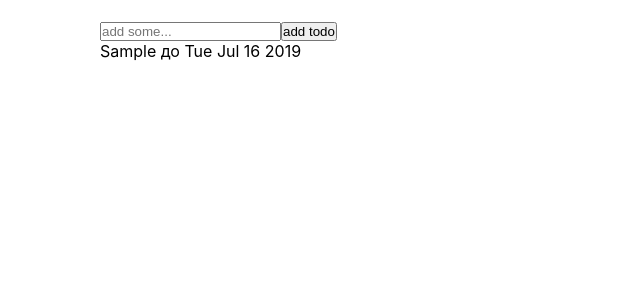
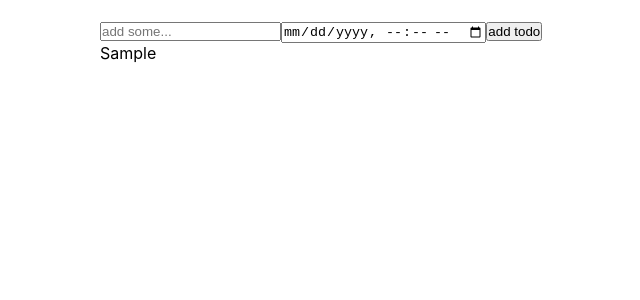
Before and after one commit to Jmolly/todo, a React (Create React App) app: page / in a window 1280 px wide. Both pictures are taken after typing "Sample" into the empty fields and a click on the button "add todo". Shown: the top 300 px of the page, without its empty margins (290-930 px from the left). Built offline with nearby package versions, Linux system fonts and the light colour scheme.

Commit message:
add due date functional

```diff
--- a/src/App.js
+++ b/src/App.js
@@ -11,7 +11,7 @@ export default class App extends React.Component {
       items: [],
       currentItem: {
         text: '',
-        key: '',
+        date: '',
         completed: false,
         dueDate: '',
       },
@@ -20,14 +20,25 @@ export default class App extends React.Component {
 
   handleTextInput = e => {
     const itemText = e.target.value;
-    const currentItem = {
-      text: itemText,
-      key: Date.now(),
-      dueDate: Date.now(),
-    }
 
     this.setState({
-      currentItem,
+      currentItem: {
+        ...this.state.currentItem,
+        text: itemText,
+        date: Date.now()
+    }
+    })
+  }
+
+  handleDateInput = e => {
+    const itemDate = e.target.value;
+    console.log(itemDate);
+
+    this.setState({
+      currentItem: {
+        ...this.state.currentItem,
+        dueDate: itemDate,
+      },
     })
   }
 
@@ -37,7 +48,7 @@ export default class App extends React.Component {
 
     if (newItem.text) this.setState({
       items: [...this.state.items, newItem],
-      currentItem: {text: '', key: '', dueDate: ''}
+      currentItem: {text: '', date: '', dueDate: ''}
     })
   }
 
@@ -47,6 +58,7 @@ export default class App extends React.Component {
           <TodoForm
             addItem={this.addItem}
             handleTextInput={this.handleTextInput}
+            handleDateInput={this.handleDateInput}
             currentItem={this.state.currentItem}
           />
           <TodoList
--- a/src/components/todo-form/todo-form.js
+++ b/src/components/todo-form/todo-form.js
@@ -10,10 +10,11 @@ class TodoForm extends React.Component {
             value={this.props.currentItem.text}
             onChange={this.props.handleTextInput}
           />
-          {/* <input
-            type='date'
+          <input
+            type='datetime-local'
+           //value={new Date(new Date().toString().split('GMT')[0]+' UTC').toISOString().split('.')[0]}
             onChange={this.props.handleDateInput}
-          /> */}
+          />
           <button type="submit">add todo</button>
         </form>
       </div>
--- a/src/components/todo-list/todo-list.js
+++ b/src/components/todo-list/todo-list.js
@@ -1,20 +1,20 @@
 import React from 'react';
 // import TodoItem from '../todo-item/todo-item'
-import './todo-list.css'
+import './todo-list.css';
 
-const TodoList = ({entries}) => {
-
-  const createTask = (item) =>
-      <li className="todo-list__item">
-        <span
-          className="todo-list__text"
-        > {item.text} до {new Date(item.dueDate).toDateString()}</span>
-      </li>
+const TodoList = ({ entries }) => {
+  const createTask = item => (
+    <li className="todo-list__item" key={item.date}>
+      <span className="todo-list__text">
+        {item.text}
+        {item.dueDate ? ` until ${item.dueDate.replace(/T/gi, ' ')}` : ''}
+      </span>
+    </li>
+  );
 
   const listItems = entries.map(createTask);
 
-  return <ul>{listItems}</ul>
+  return <ul>{listItems}</ul>;
+};
 
-}
-
-export default TodoList
+export default TodoList;
```
